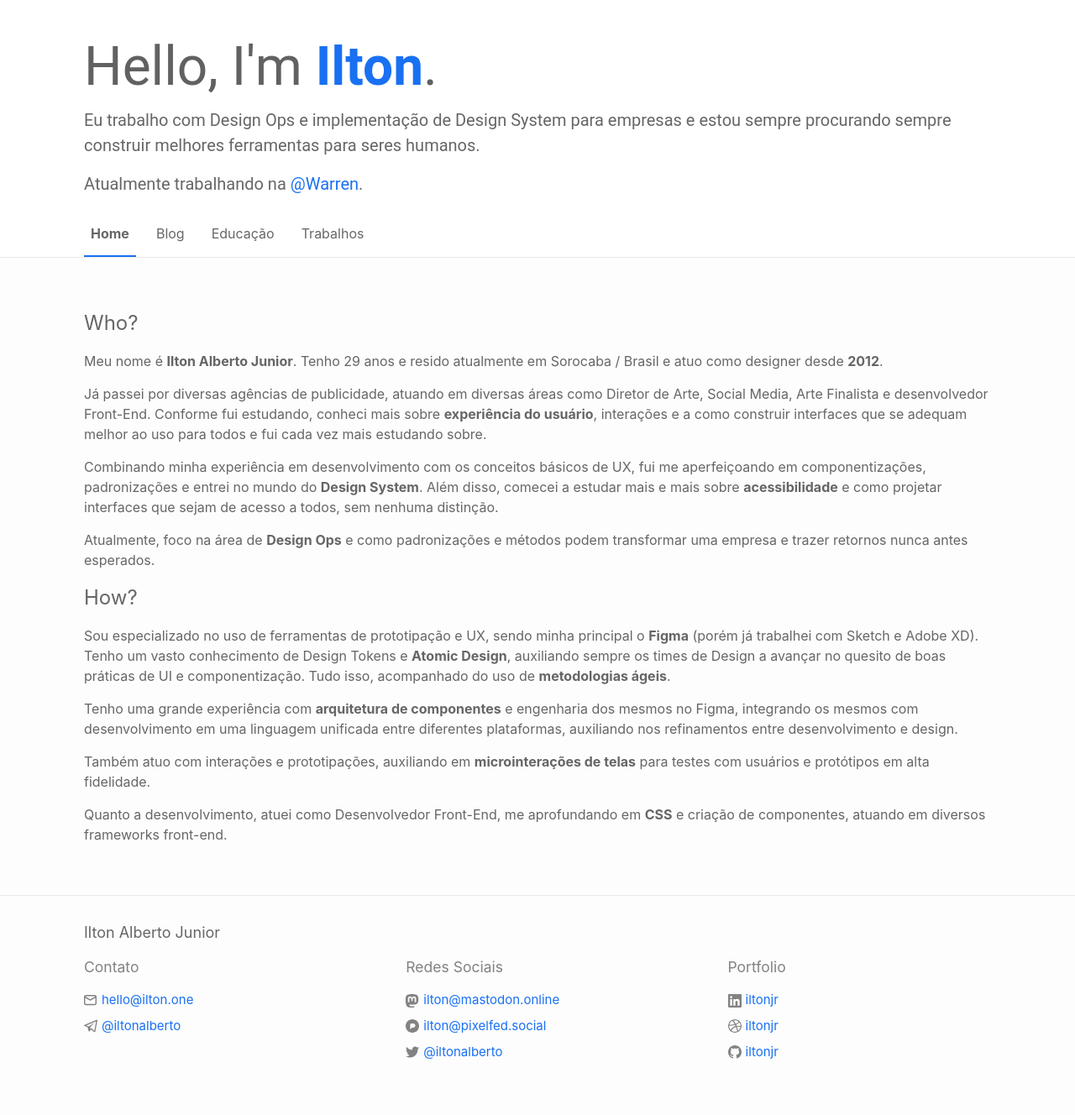
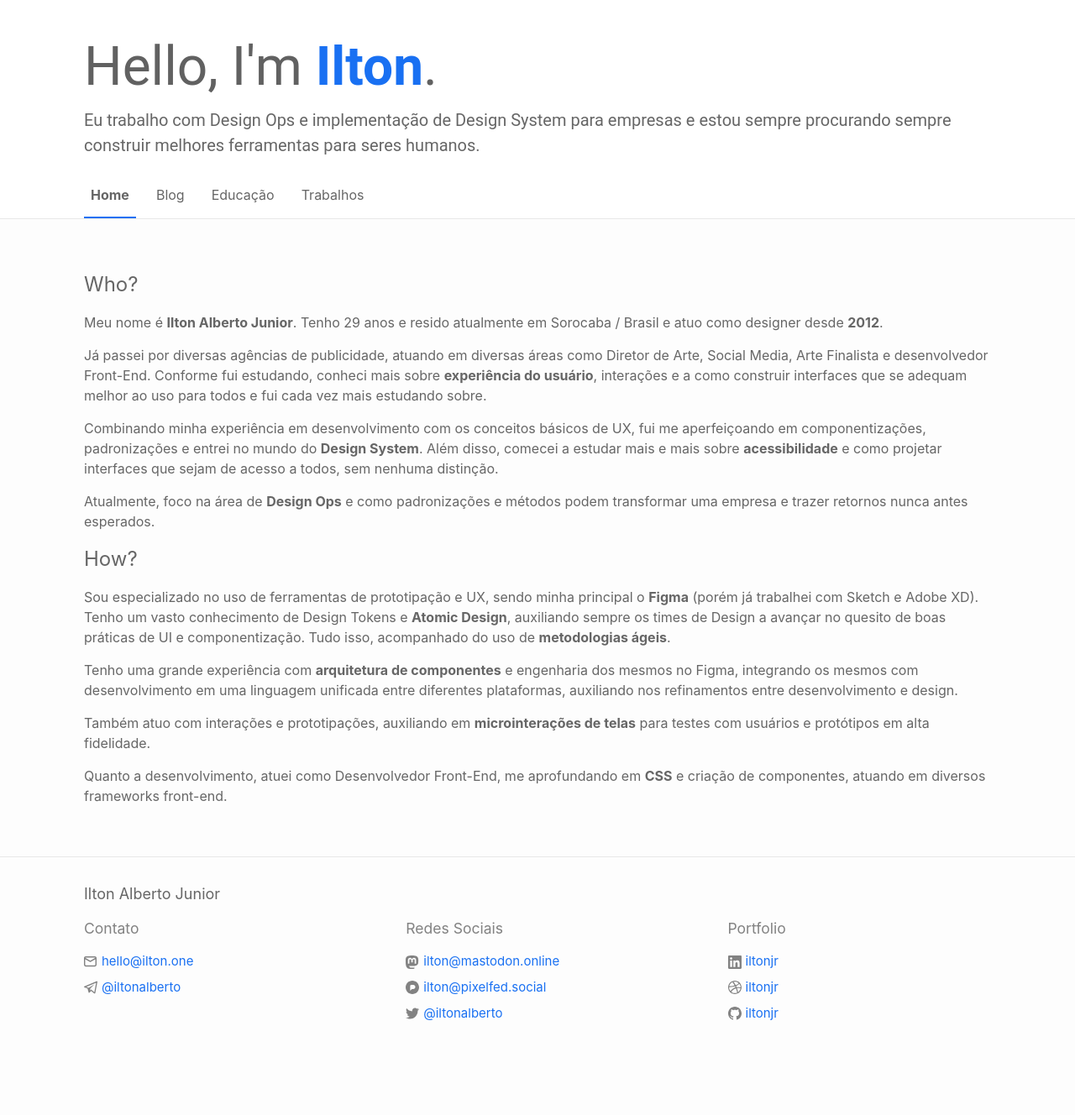
Before and after one commit to juliaisaway/eusoujulia.com.br, a Jekyll site: the page built from index.markdown, in a window 1280 px wide. Shown: the whole page at 84% size. Built offline with Jekyll 4.4.1, drawn with Linux system fonts in a browser that asks for light colours; after the commit the page ends 1282 px from its top, so only the background shows below that.

Commit message:
Correção do header

```diff
--- a/_includes/header.html
+++ b/_includes/header.html
@@ -7,7 +7,7 @@
     {%- assign page_paths = site.header_pages | default: default_paths -%}
     <h1 class="site-title">Hello, I'm <span>{{ site.first_name }}</span>.</h1>
     <p class="site-description">Eu trabalho com Design Ops e implementação de Design System para empresas e estou sempre procurando sempre construir melhores ferramentas para seres humanos.</p>
-    <p class="site-description">Atualmente trabalhando na <a class="work" target="_blank" href="{{ site.work[0].site }}">@{{ site.work[0].name }}</a>.</p>
+    <!--<p class="site-description">Atualmente trabalhando na <a class="work" target="_blank" href="{{ site.work[0].site }}">@{{ site.work[0].name }}</a>.--></p>
 
     {%- if page_paths -%}
       <nav class="site-nav">
```
